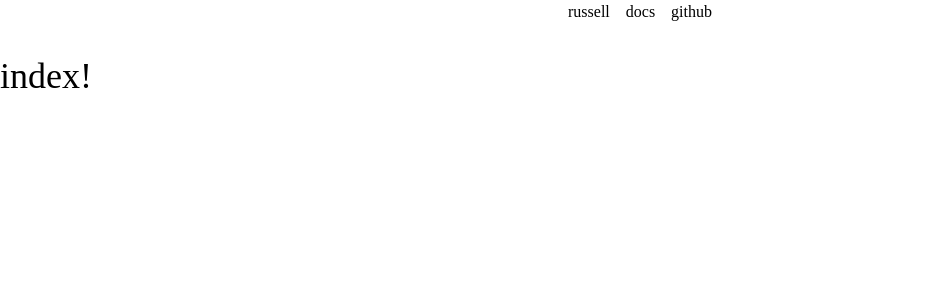
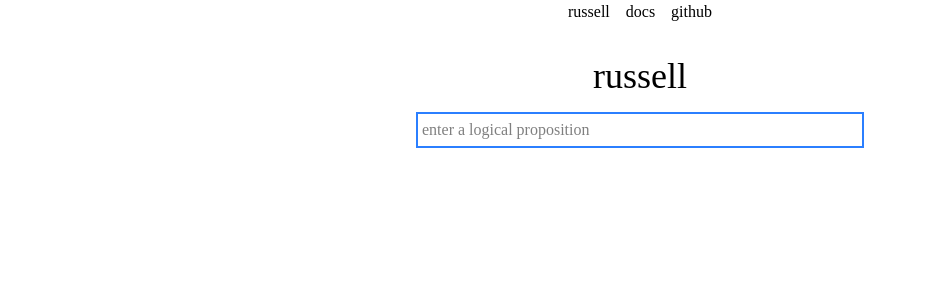
Before and after one commit to podikoglou/russell-web, a React (Vite) app: page / in a window 1280 px wide. Shown: the top 300 px of the page, without its empty margins (0-927 px from the left). Built offline with nearby package versions, Linux system fonts and the light colour scheme; a small style sheet from the web is missing.

Commit message:
feat: basic index page ui

```diff
--- a/src/pages/IndexPage.tsx
+++ b/src/pages/IndexPage.tsx
@@ -1,7 +1,15 @@
 export default function IndexPage() {
   return (
     <>
-      <h1 className="text-4xl">index!</h1>
+      <div className="flex flex-col items-center gap-4">
+        <h1 className="text-4xl">russell</h1>
+
+        <input
+          className="input"
+          type="text"
+          placeholder="enter a logical proposition"
+        />
+      </div>
     </>
   );
 }
```
